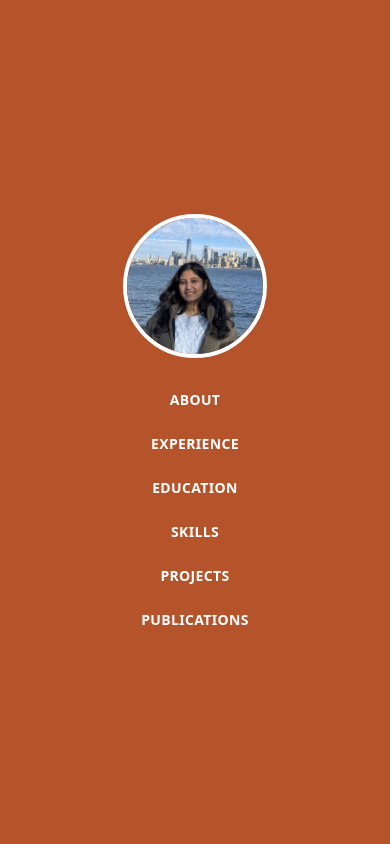
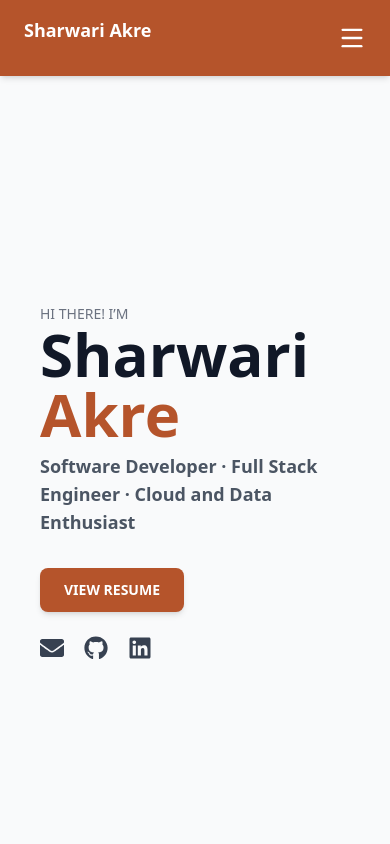
Before and after one commit to sharwariakre/sharwari-portfolio, a React (Vite) app: page / in a window 390 px wide. Shown: the top 844 px of the page. Built offline with nearby package versions, Linux system fonts and the light colour scheme.

Commit message:
added responsiveness

```diff
--- a/src/App.jsx
+++ b/src/App.jsx
@@ -9,10 +9,13 @@ import Publications from "./components/Publications";
 
 export default function App() {
   return (
-    <div className="flex">
+    <div className="flex flex-col md:flex-row bg-gray-50 min-h-full">
+
       <Sidebar />
+      <main className="flex-1 md:ml-[20%] mt-[60px] md:mt-0 overflow-y-visible scroll-smooth">
 
-      <div className="flex-1 md:ml-[25%] lg:ml-[20%] h-screen overflow-y-scroll scroll-smooth bg-gray-50">
+
+
         <section id="home" className="min-h-screen flex items-center justify-center">
           <Home />
         </section>
@@ -40,8 +43,7 @@ export default function App() {
         <section id="publications" className="min-h-screen">
           <Publications />
         </section>
-
-      </div>
+      </main>
     </div>
   );
 }
--- a/src/components/Sidebar.jsx
+++ b/src/components/Sidebar.jsx
@@ -1,27 +1,32 @@
-import profile from "../assets/profile.jpg"; // your image
+import { useState } from "react";
+import { Menu, X } from "lucide-react";
+import profile from "../assets/profile.jpg";
 
 export default function Sidebar() {
-  return (
-    <aside className="bg-[#b5542b] text-white fixed left-0 top-0 h-screen w-full md:w-1/4 lg:w-1/5 flex flex-col justify-center items-center z-10">
-      {/* Profile Image */}
-      <div className="w-36 h-36 md:w-44 md:h-44 rounded-full overflow-hidden border-4 border-white mb-8">
-        <img
-          src={profile}
-          alt="Sharwari Akre"
-          className="object-cover w-full h-full"
-        />
-      </div>
+  const [isOpen, setIsOpen] = useState(false);
 
-      {/* Navigation Links */}
-      <nav className="flex flex-col space-y-6 text-sm font-semibold tracking-wide text-center">
-        {[
+  const navItems = [
+    "HOME",
     "ABOUT",
     "EXPERIENCE",
     "EDUCATION",
     "SKILLS",
     "PROJECTS",
-          "PUBLICATIONS",
-        ].map((item) => (
+    "PUBLICATIONS"
+  ];
+
+  return (
+    <>
+      {/* Desktop Sidebar */}
+      <aside className="hidden md:flex bg-[#b5542b] text-white fixed left-0 top-0 h-screen w-1/5 flex-col justify-center items-center z-10">
+        {/* Profile Image */}
+        <div className="w-36 h-36 rounded-full overflow-hidden border-4 border-white mb-8">
+          <img src={profile} alt="Sharwari Akre" className="object-cover w-full h-full" />
+        </div>
+
+        {/* Nav Links */}
+        <nav className="flex flex-col space-y-6 text-sm font-semibold tracking-wide text-center">
+          {navItems.map((item) => (
             <a
               key={item}
               href={`#${item.toLowerCase()}`}
@@ -32,5 +37,30 @@ export default function Sidebar() {
           ))}
         </nav>
       </aside>
+
+      {/* Mobile Navbar */}
+      <header className="md:hidden bg-[#b5542b] text-white flex justify-between items-center px-6 py-4 fixed top-0 left-0 right-0 z-20 shadow-md">
+        <h1 className="text-lg font-bold">Sharwari Akre</h1>
+        <button onClick={() => setIsOpen(!isOpen)} aria-label="Toggle menu">
+          {isOpen ? <X size={28} /> : <Menu size={28} />}
+        </button>
+      </header>
+
+      {/* Mobile Dropdown Menu */}
+      {isOpen && (
+        <div className="md:hidden fixed top-[60px] left-0 w-full bg-[#b5542b] text-white flex flex-col items-center py-6 space-y-4 z-10 shadow-lg">
+          {navItems.map((item) => (
+            <a
+              key={item}
+              href={`#${item.toLowerCase()}`}
+              onClick={() => setIsOpen(false)}
+              className="text-sm font-semibold tracking-wide hover:text-gray-200 transition"
+            >
+              {item}
+            </a>
+          ))}
+        </div>
+      )}
+    </>
   );
 }
--- a/src/index.css
+++ b/src/index.css
@@ -49,10 +49,14 @@
   animation: float 3s ease-in-out infinite;
 }
 
+html, body, #root {
+  height: auto;
+  min-height: 100%;
+  overflow-x: hidden;
+  overflow-y: auto;
+}
+
 html {
   scroll-behavior: smooth;
+  -webkit-overflow-scrolling: touch; /* for iOS */
 }
-
-body {
-  overflow: hidden;
-}
```
Lines whose indentation alone changed are shown as unchanged.
